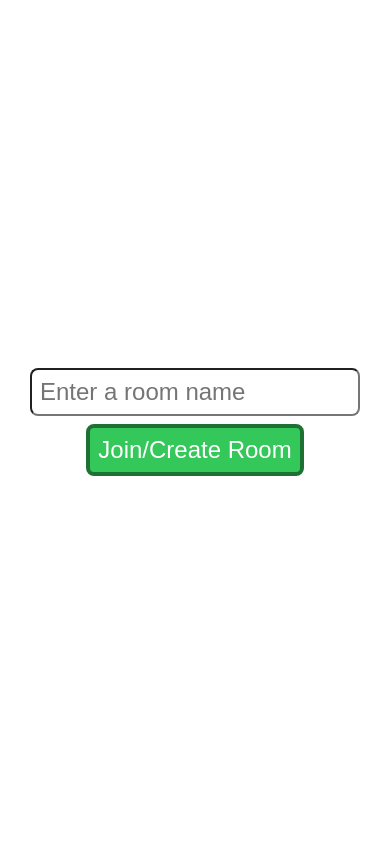
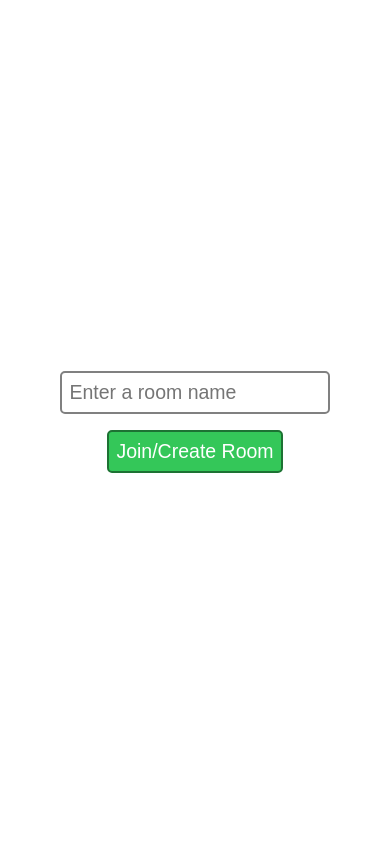
Before and after one commit to U1F928/web-chat-old, a Flask app: page / in a window 390 px wide. Run offline with Flask 2, Linux system fonts and the light colour scheme.

Commit message:
made home page more responsive

```diff
--- a/web_chat/static/home/home.css
+++ b/web_chat/static/home/home.css
@@ -6,7 +6,7 @@ body
 	padding: 0;
 }
 
-.loginbar
+.join
 {
 	height: 100vh;
 	display: flex;
@@ -15,22 +15,24 @@ body
 	justify-content: center;
 }
 
-input
+#room-name-form
 {
-	border: #1d7233 solid 0.2%;
-	border-radius: 0.5rem;
-	font-size: 1.5rem;
-	margin: 1%;
-	padding: 0.5rem;
+	border: grey solid 2px;
+	border-radius: 5px;
+	font-size: min(1.5em, 5vw);
+	padding: min(0.5em, 2vw);
+	margin-bottom: 2vh;
 }
 
-#login-button
+#join-button
 {
-	border: #1d7233 solid 0.5vh;
+	border: #1d7233 solid 2px;
 	background-color: #34C759;
+	border-radius: 5px;
+	cursor: pointer;
+	font-size: min(1.5em, 5vw);
+	padding: min(0.5em, 2vw);
 	color: white;
-	cursor: pointer;
-	font-size: 1.5rem;
 }
 
 #login-button:hover
--- a/web_chat/templates/home.html
+++ b/web_chat/templates/home.html
@@ -11,9 +11,9 @@
 </head>
 
 <body>
-    <div class="loginbar">
+    <div class="join">
         <input id="room-name-form" type="text" placeholder="Enter a room name">
-        <input id="login-button" type="button" value="Join/Create Room" onclick="redirect_to_chat_room()">
+        <input id="join-button" type="button" value="Join/Create Room" onclick="redirect_to_chat_room()">
     </div>
 
 </body>
```
